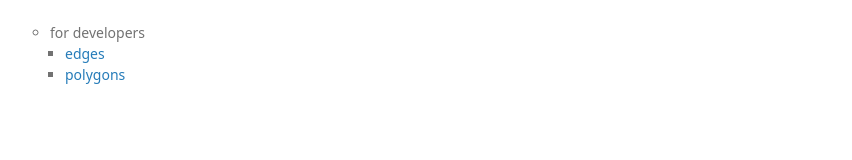
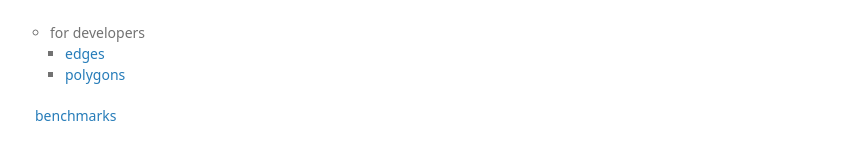
Before and after one commit to Mathics3/mathics-threejs-backend, a Jekyll site: the page built from docs/index.md, in a window 1280 px wide. Shown: the part 587-747 px from the top of the page, without its empty margins (205-1057 px from the left). Built offline with Jekyll 4.4.1, drawn with Linux system fonts in a browser that asks for light colours; some web fonts are replaced; our own code applies the rules of GitHub Pages for plain Markdown files.

Commit message:
feat: Add live benchmarks link to documentation sidebar

```diff
--- a/docs/_includes/Sidebar.html
+++ b/docs/_includes/Sidebar.html
@@ -49,4 +49,5 @@
 			</li>
 		</ul>
 	</li>
+	<li><a href="/mathics-threejs-backend/benchmarks">benchmarks</a></li>
 </ul>
```
